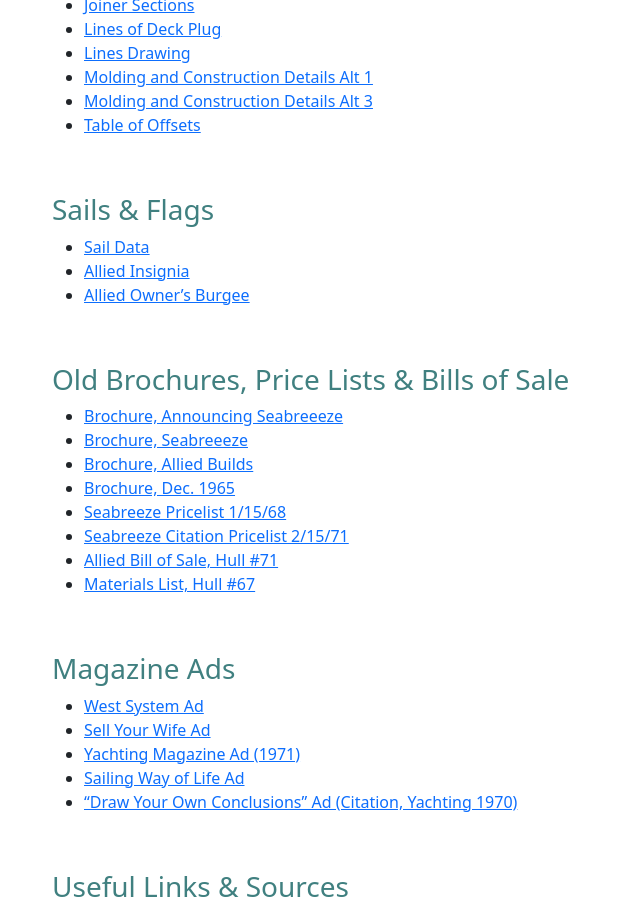
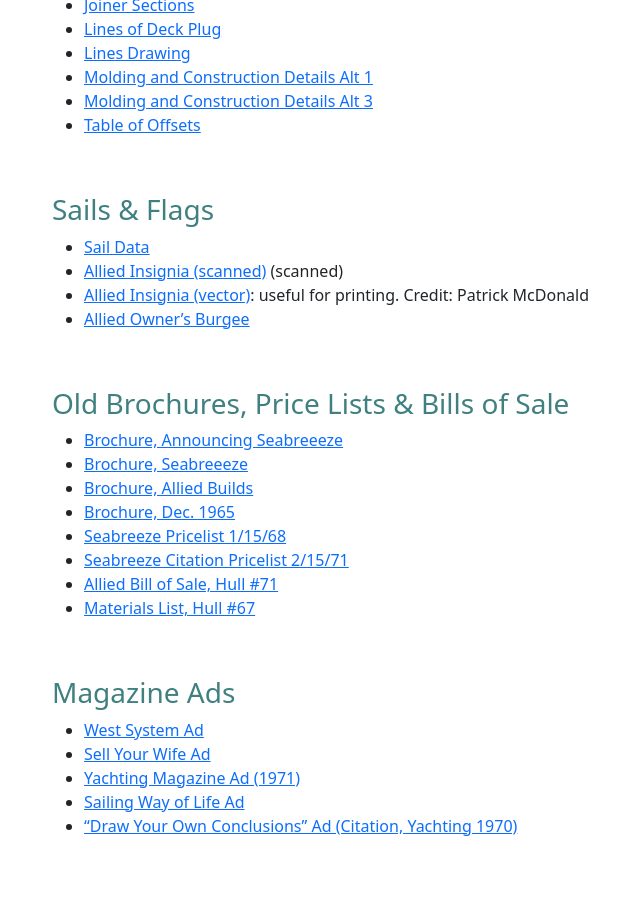
Before and after one commit to tgherzog/ASOA, a Jekyll site: the page built from library.md, in a window 1280 px wide and 900 px high, scrolled down 1936 px. Shown: the whole window, without its empty margins (30-670 px from the left). Built offline with Jekyll 4.4.1, drawn with Linux system fonts in a browser that asks for light colours.

Commit message:
Add vector art insignia

```diff
--- a/library.md
+++ b/library.md
@@ -99,7 +99,8 @@
 ### Sails & Flags ### {#sails-flags}
 
 * [Sail Data]({{site.docs}}/Sail Data %282%29.pdf)
-* [Allied Insignia]({{site.docs}}/Allied Insignia.pdf)
+* [Allied Insignia (scanned)]({{site.docs}}/Allied Insignia.pdf) (scanned)
+* [Allied Insignia (vector)]({{site.docs}}/allied-insignia-model.pdf): useful for printing. Credit: Patrick McDonald
 * [Allied Owner's Burgee]({{site.docs}}/Allied Burgee.pdf)
 
 ### Old Brochures, Price Lists & Bills of Sale ### {#brochures}
```
